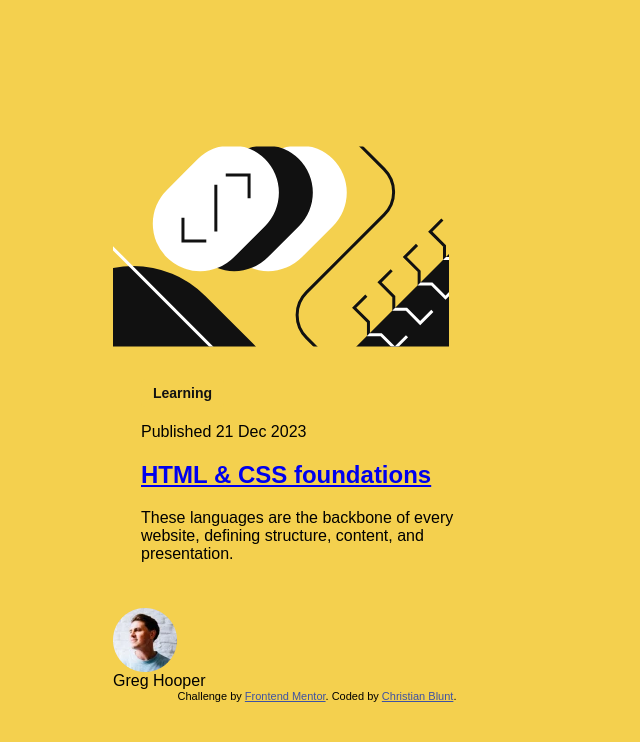
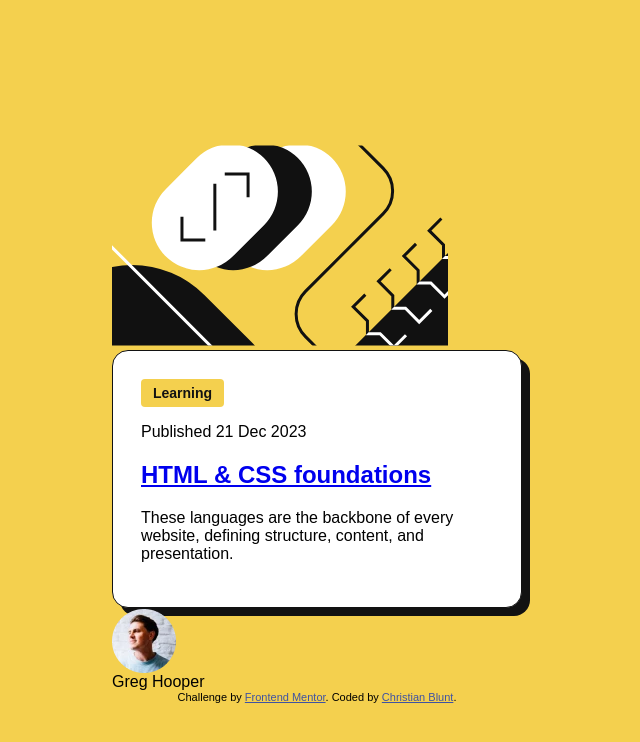
Before and after one commit to cgxgb123/blog-preview-card, a plain HTML site: page index.html in a window 1280 px wide. Shown: the whole page, without its empty margins (323-963 px from the left). Drawn offline with Linux system fonts and the light colour scheme.

Commit message:
added border color and box shadow to card and padding for styling. increased max width and set background color to white

```diff
--- a/styles.css
+++ b/styles.css
@@ -15,6 +15,15 @@ body {
   min-height: 100vh;
   margin: 0;
   padding: 1.5rem;
+}
+
+.card {
+  background-color: var(--white);
+  border: 1px solid var(--gray-950);
+  border-radius: 1rem;
+  box-shadow: 8px 8px 0 var(--gray-950);
+  padding: 1.5rem;
+  max-width: 21rem;
 }
 
 .tag {
@@ -47,7 +56,6 @@ h1:hover {
   display: none;
 }
 
-/* Show on tablets and larger */
 @media (min-width: 600px) {
   .date,
   .author img {
```
